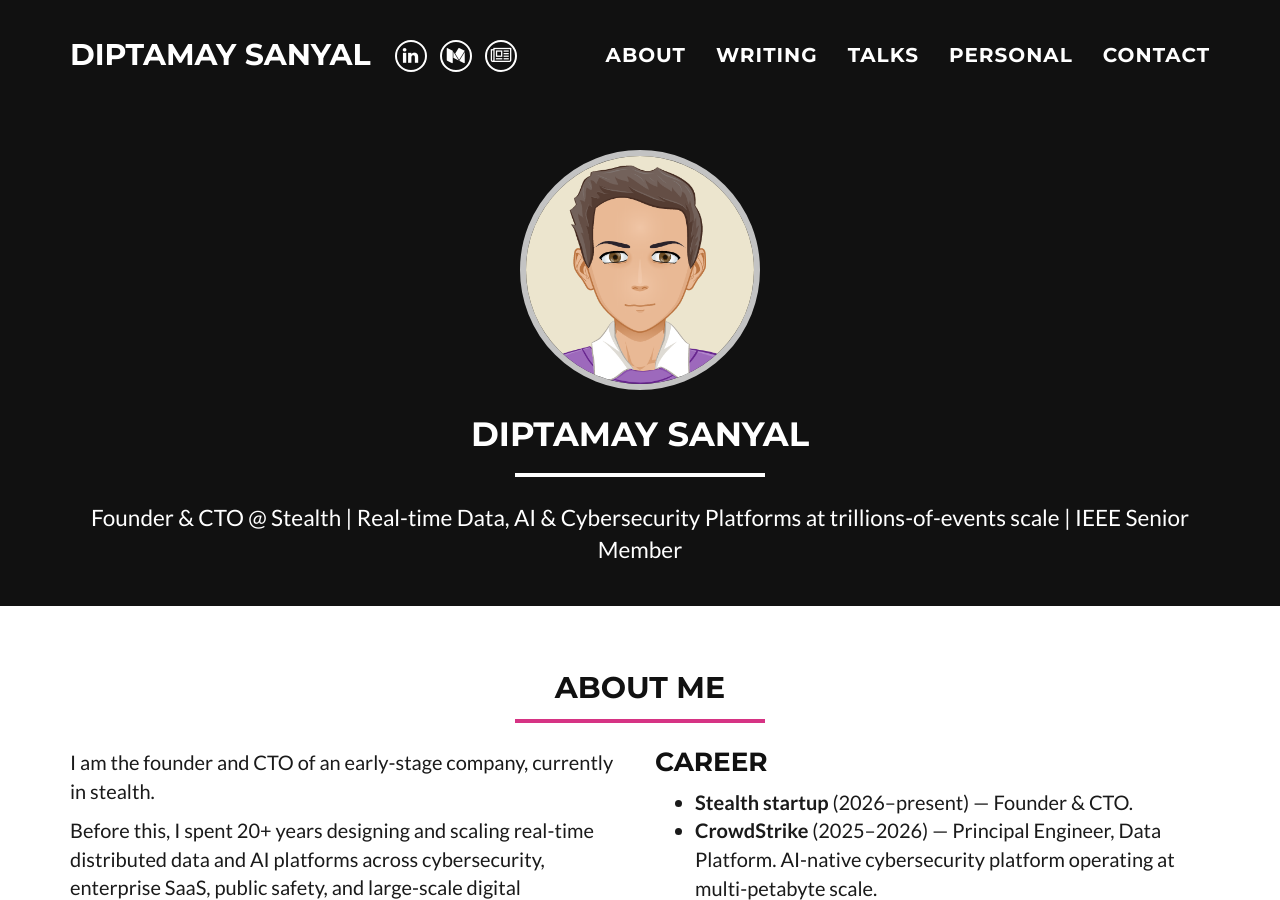
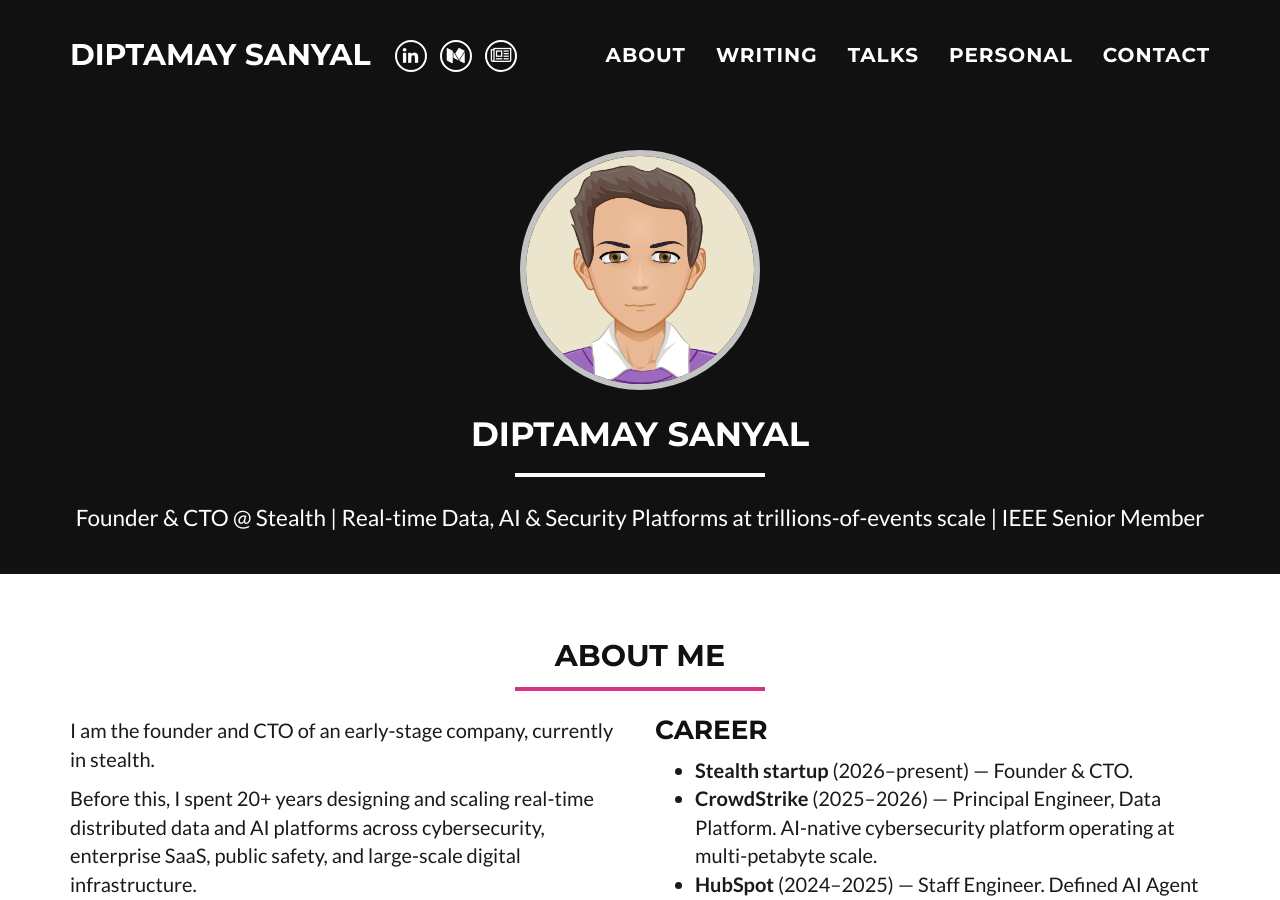
Before and after one commit to diptamay/diptamay.github.io, a Jekyll site: the page built from index.html, in a window 1280 px wide and 900 px high. Built offline with Jekyll 4.4.1, drawn with Linux system fonts in a browser that asks for light colours.

Commit message:
Founder | CTO | Data, AI & Security Platforms | IEEE Senior Member | Forbes Technology Council | Conference Speaker

```diff
--- a/_config.yml
+++ b/_config.yml
@@ -3,7 +3,7 @@ name: Diptamay Sanyal
 email: diptamay@ieee.org
 canonical_url: https://diptamay.com
 keywords: "founder, AI, cybersecurity, data platforms, distributed systems, RAG, retrieval-augmented generation, agentic AI, real-time streaming, threat detection, SIEM, Kafka, Flink, Spark, machine learning, LLM, enterprise SaaS, OT security, ICS, cloud-native, Kubernetes, principal engineer, Forbes Technology Council, IEEE"
-skills: "Founder & CTO @ Stealth | Real-time Data, AI & Cybersecurity Platforms at trillions-of-events scale | IEEE Senior Member"
+skills: "Founder & CTO @ Stealth | Real-time Data, AI & Security Platforms at trillions-of-events scale | IEEE Senior Member"
 baseurl:
 
 social:
```
